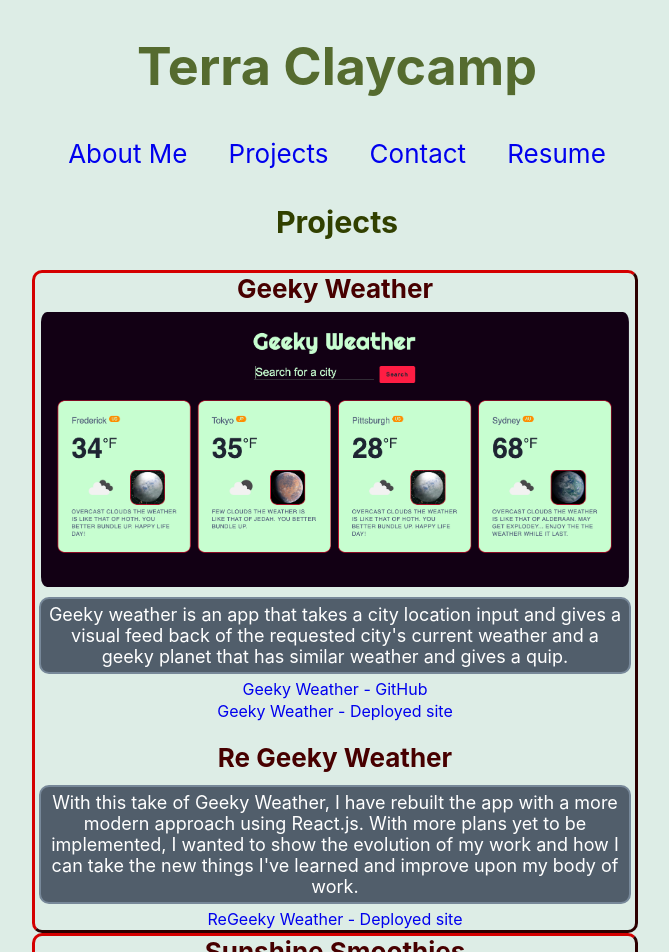
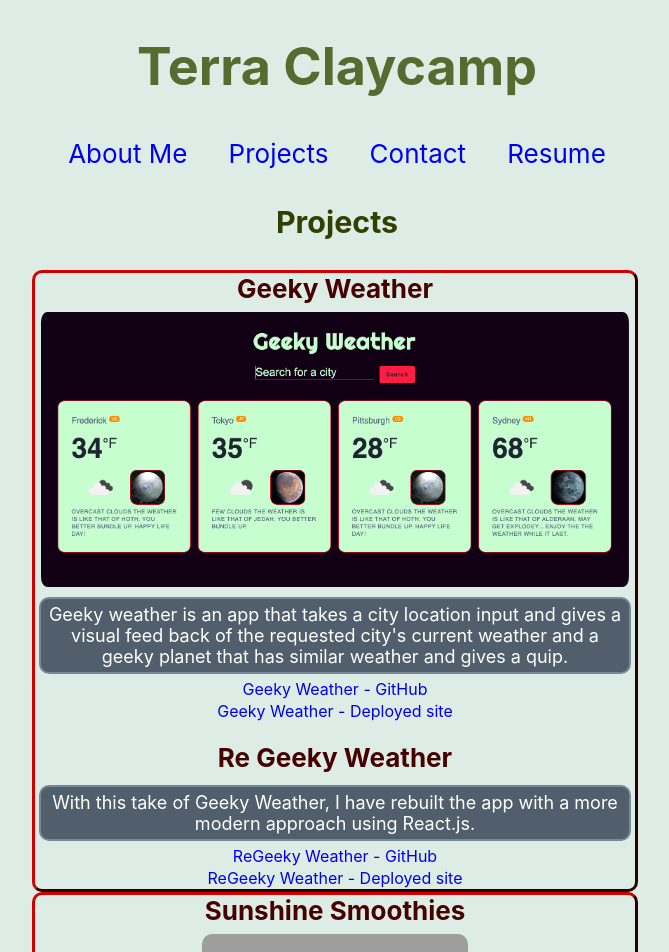
Before and after one commit to invaderZimm77/invaderZimm77.github.io, a React (Create React App) app: page / in a window 1280 px wide. Shown: the top 952 px of the page, without its empty margins (303-972 px from the left). Built offline with nearby package versions, Linux system fonts and the light colour scheme; grey boxes are pictures that could not be loaded.

Commit message:
regeeky weathergithub added to geeky weather Pcard

```diff
--- a/src/PCard/GeekyWeatherPCard.jsx
+++ b/src/PCard/GeekyWeatherPCard.jsx
@@ -29,9 +29,12 @@ export default function GeekyWeatherPCard() {
       <h4 className="project-title-re">Re Geeky Weather</h4>
       <div className="project-description">
         With this take of Geeky Weather, I have rebuilt the app with a more
-        modern approach using React.js. With more plans yet to be implemented, I
-        wanted to show the evolution of my work and how I can take the new things
-        I've learned and improve upon my body of work.
+        modern approach using React.js.
+      </div>
+      <div className="project-links">
+        <a href="https://github.com/invaderZimm77/ReGeekyWeather">
+          ReGeeky Weather - GitHub
+        </a>
       </div>
       <div className="project-links">
         <a href="https://invaderzimm77.github.io/ReGeekyWeather/">
```
